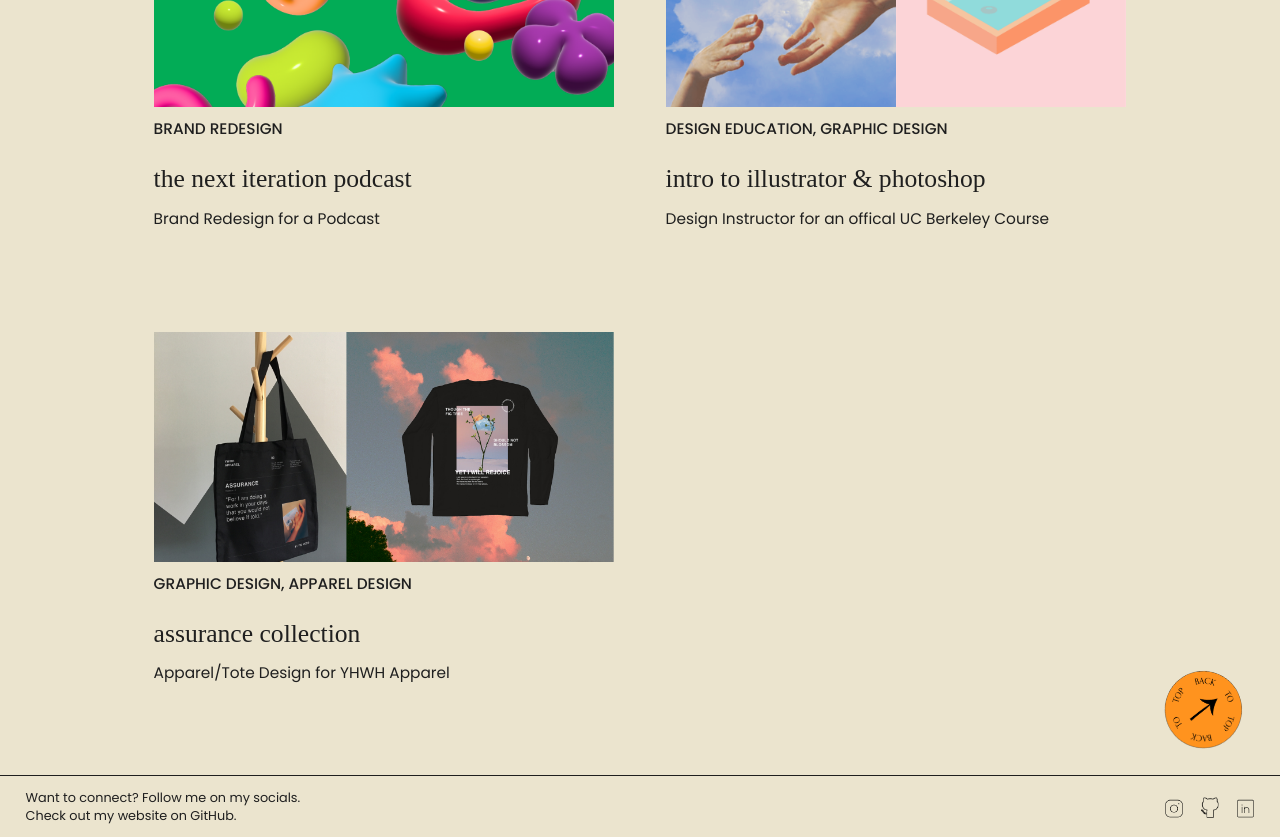
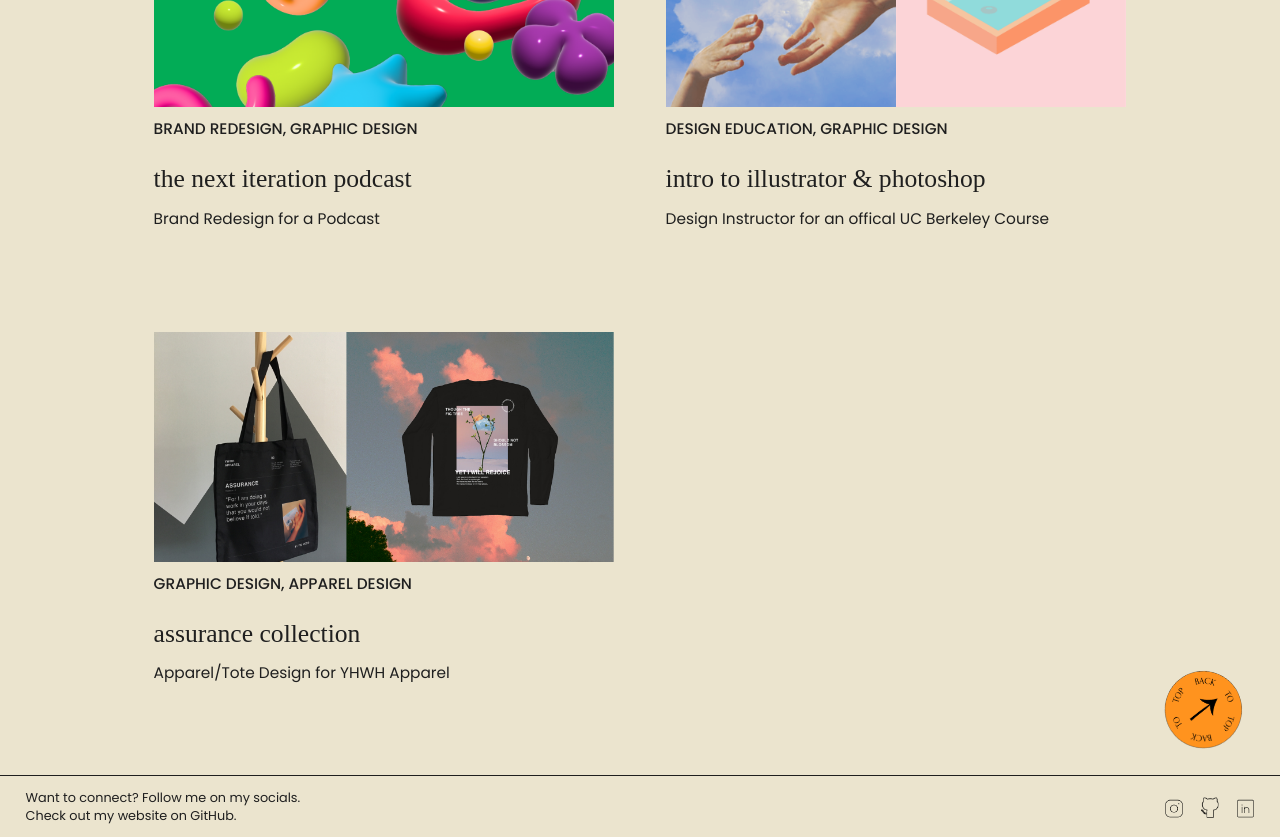
Before and after one commit to ekshaw/personal-website, a React (Create React App) app: page /work in a window 1280 px wide. Shown: the part 1060-1897 px from the top of the page. Built offline with nearby package versions, Linux system fonts and the light colour scheme; a web font is replaced by a local one.

Commit message:
updated next iteration project

```diff
--- a/src/content/Designs.js
+++ b/src/content/Designs.js
@@ -236,7 +236,7 @@ const Designs = [
     description: 'Brand Redesign for a Podcast',
     role: 'Graphic Designer',
     team: <div>1 Graphic Designer</div>,
-    type: 'Brand Redesign',
+    type: 'Brand Redesign, Graphic Design',
     tools: 'Figma / Illustrator / Photoshop / Womp3D',
     designId: 'the_next_iteration_podcast',
     url: 'https://www.figma.com/proto/sYaRwlDIWE9aHwKVvyNixA/nextiteration-branding-guide?page-id=0%3A1&type=design&node-id=1-2&viewport=266%2C197%2C0.06&t=nqQWRQxsCFDvaSxw-1&scaling=min-zoom&starting-point-node-id=1%3A2&mode=design',
@@ -333,9 +333,9 @@ const Designs = [
         require('../images/next-iteration-06.png')
       ],
       [
-        'merchandise exploration',
+        'website exploration',
         <div>
-          To expand the podcast's reach and engagement, we explored potential merchandise ideas that
+          To expand the podcast's reach and engagement, we explored potential website ideas that
           incorporated the redesigned logo and branding elements.
         </div>,
         require('../images/next-iteration-07.png')
```
Also changed, not shown: src/images/next-iteration-07.png.
